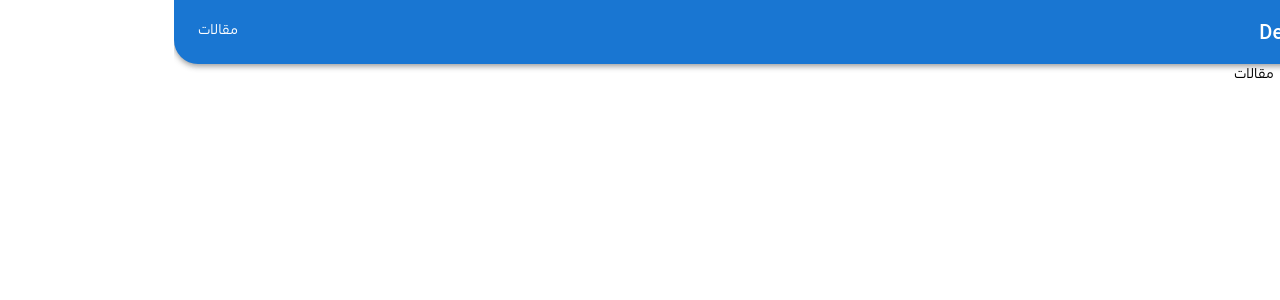
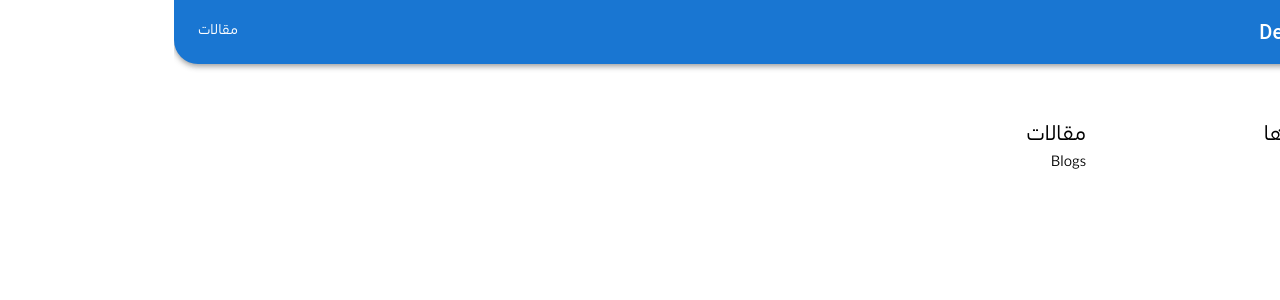
Before and after one commit to hasanashrafi/weblog-react-graphql, a React (Create React App) app: page / in a window 1280 px wide. Shown: the top 300 px of the page. Built offline with nearby package versions, Linux system fonts and the light colour scheme; no server answers.

Commit message:
added grid box and items

```diff
--- a/src/components/home/HomePage.js
+++ b/src/components/home/HomePage.js
@@ -1,17 +1,33 @@
 import React from 'react'
-import ButtonAppBar from '../../layout/Layout'
 import { Container, Grid2, Typography } from '@mui/material'
+import Authors from '../authors/Authors'
+import Blogs from '../blogs/Blogs'
 
 function HomePage() {
     return (
-        <Container maxWidth="lg">
-            <Grid2 container spacing={3}>
-                <Grid2 item xs={12}>
-                    <Typography>نویسنده ها</Typography>
+        <Container maxWidth="lg"  >
+            <Grid2 container spacing={2} padding={3}>
+                <Grid2 mt={4} size={{ xs: 12, md: 3 }}>
+                    <Typography
+                        component="h3"
+                        variant='h5'
+                        mb="3"
+                        fontWeight={700}>
+                        نویسنده ها
+                    </Typography>
+                    <Authors />
                 </Grid2>
 
-                <Grid2 item xs={12}></Grid2>
-                <Typography>مقالات</Typography>
+                <Grid2 mt={4} size={{ xs: 12, md: 3 }}>
+                    <Typography
+                        component="h3"
+                        variant='h5'
+                        mb="3"
+                        fontWeight={700}>
+                        مقالات
+                    </Typography>
+                    <Blogs />
+                </Grid2>
             </Grid2>
         </Container>
     )
```
